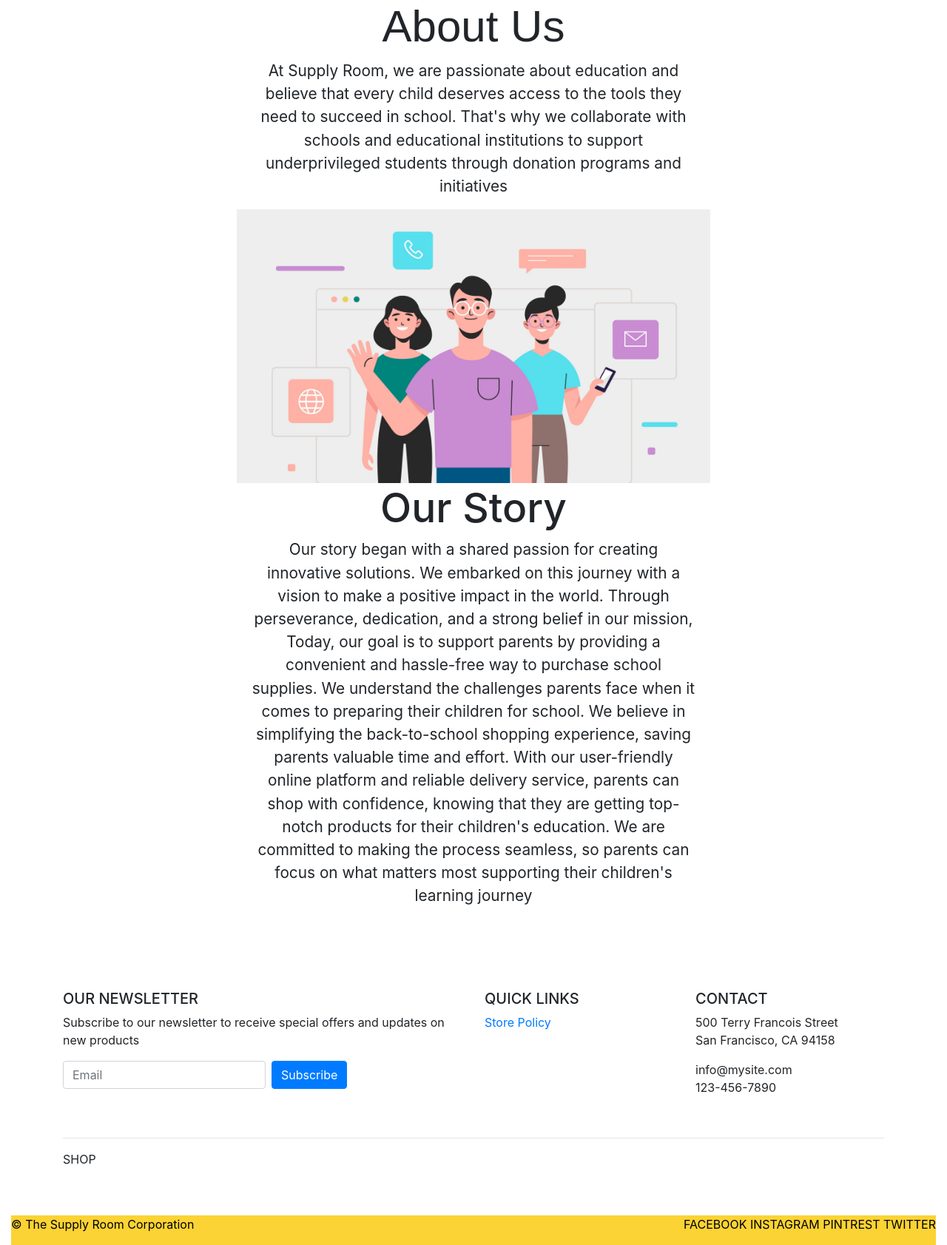
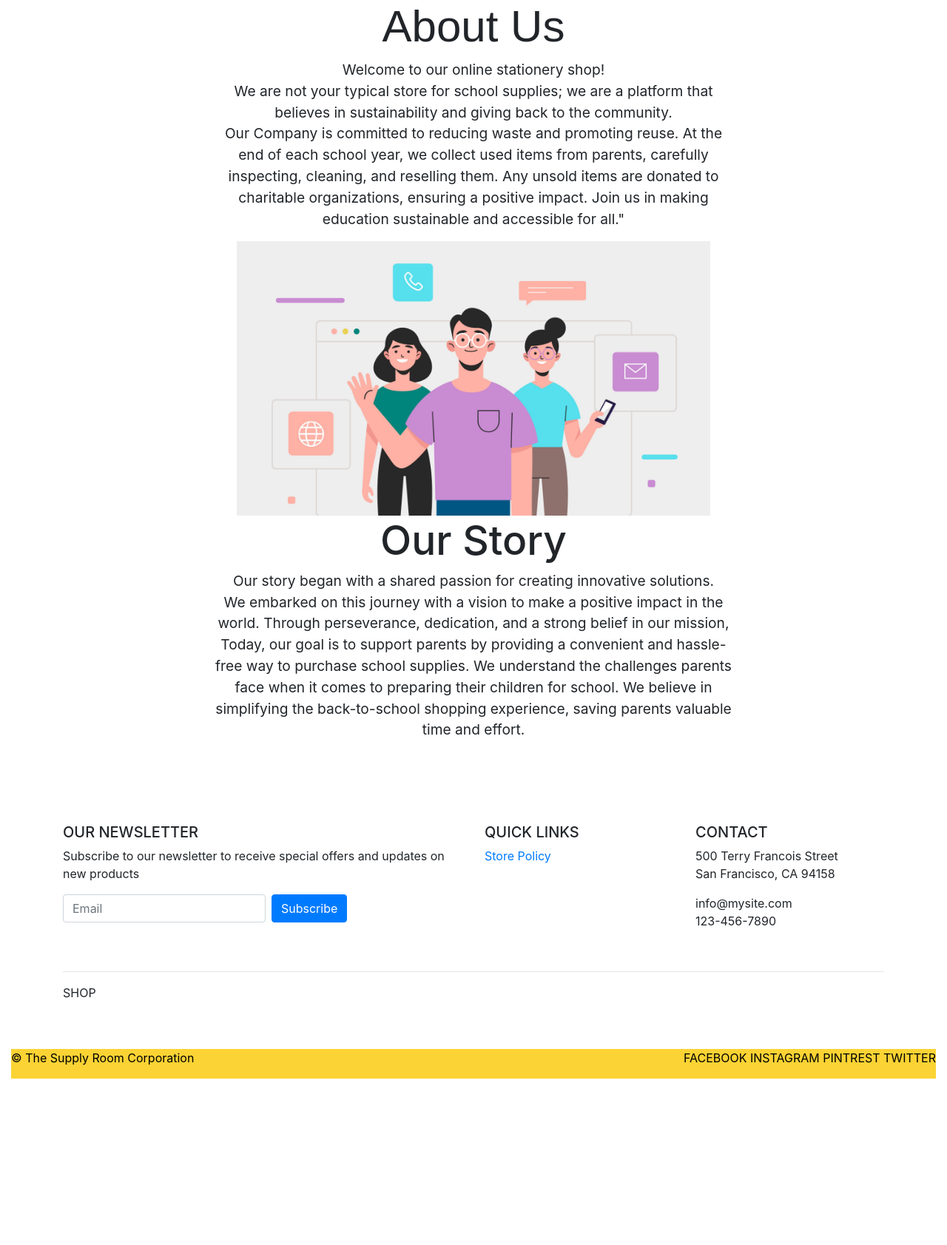
Before and after one commit to alikhaledm/stationary, a PHP site: page /about.php in a window 1280 px wide. Shown: the part 166-1849 px from the top of the page at 74% size. After the commit the page ends 1624 px from the top, so only its background shows below. Run offline with PHP 8.4, Linux system fonts and the light colour scheme.

Commit message:
Update about.php

```diff
--- a/about.php
+++ b/about.php
@@ -20,7 +20,7 @@ include("navbar.php")
 
     .center-align {
       text-align: center;
-      font-size:130%;
+      font-size:120%;
     }
 
     .paragraph-container {
@@ -29,7 +29,7 @@ include("navbar.php")
     }
 
     p {
-      max-width: 600px;
+      max-width: 700px;
 
     }
 
@@ -41,8 +41,9 @@ include("navbar.php")
 
   <div class="center-align paragraph-container">
     <p>
-    At Supply Room, we are passionate about education and believe that every child deserves access to the tools they need to succeed in school. That's why we collaborate with schools and educational institutions to support underprivileged students through donation programs and initiatives
-    </p>
+    Welcome to our online stationery shop! <br>
+    We are not your typical store for school supplies; we are a platform that believes in sustainability and giving back to the community.
+    <br> Our Company is committed to reducing waste and promoting reuse. At the end of each school year, we collect used items from parents, carefully inspecting, cleaning, and reselling them. Any unsold items are donated to charitable organizations, ensuring a positive impact. Join us in making education sustainable and accessible for all." </p>
   </div>
 
   <div style="text-align: center;">
@@ -53,8 +54,9 @@ include("navbar.php")
 
   <div class="center-align paragraph-container">
     <p>
-    Our story began with a shared passion for creating innovative solutions. We embarked on this journey with a vision to make a positive impact in the world. Through perseverance, dedication, and a strong belief in our mission, Today, our goal is to support parents by providing a convenient and hassle-free way to purchase school supplies. We understand the challenges parents face when it comes to preparing their children for school. We believe in simplifying the back-to-school shopping experience, saving parents valuable time and effort. With our user-friendly online platform and reliable delivery service, parents can shop with confidence, knowing that they are getting top-notch products for their children's education. We are committed to making the process seamless, so parents can focus on what matters most  supporting their children's learning journey
-    </p>
+    Our story began with a shared passion for creating innovative solutions.<br>
+     We embarked on this journey with a vision to make a positive impact in the world. Through perseverance, dedication, and a strong belief in our mission, Today, our goal is to support parents by providing a convenient and hassle-free way to purchase school supplies. We understand the challenges parents face when it comes to preparing their children for school. We believe in simplifying the back-to-school shopping experience, saving parents valuable time and effort.
+</p>
   </div> <br> <br>
   </body>
 <?php
```
